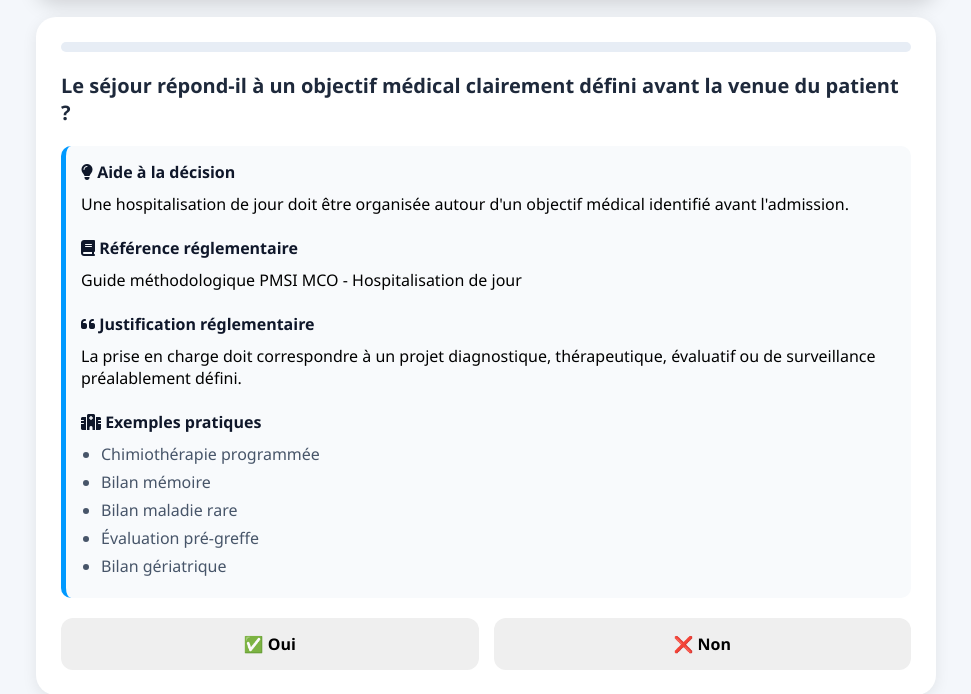
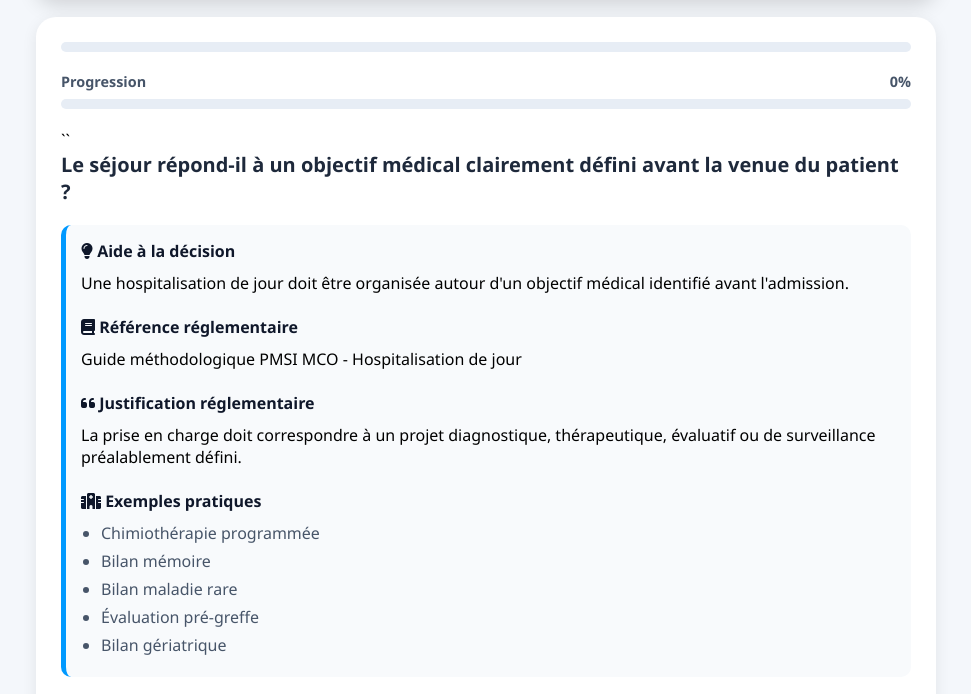
Before and after one commit to pierrenicolas35/hdjverif, a plain HTML site: page index.html in a window 1280 px wide. Shown: the part 142-836 px from the top of the page, without its empty margins (154-1125 px from the left). Drawn offline with Linux system fonts and the light colour scheme.

Commit message:
Update index.html

```diff
--- a/index.html
+++ b/index.html
@@ -10,6 +10,38 @@
         href="https://cdnjs.cloudflare.com/ajax/libs/font-awesome/6.5.1/css/all.min.css">
 
     <style>
+.progress-wrapper {
+    margin-bottom: 20px;
+}
+
+.progress-label {
+    display: flex;
+    justify-content: space-between;
+    margin-bottom: 8px;
+    font-size: 0.9rem;
+    color: #475569;
+    font-weight: 600;
+}
+
+.progress-bar {
+    width: 100%;
+    height: 12px;
+    background: #e2e8f0;
+    border-radius: 50px;
+    overflow: hidden;
+}
+
+.progress-fill {
+    width: 0%;
+    height: 100%;
+    background: linear-gradient(
+        90deg,
+        #0066cc,
+        #00b894
+    );
+    transition: width 0.4s ease;
+}
+
         * {
             box-sizing: border-box;
             margin: 0;
@@ -219,7 +251,19 @@
                     <div id="progress" class="progress"></div>
                 </div>
             </div>
+<div class="progress-wrapper">
 
+    <div class="progress-label">
+        <span>Progression</span>
+        <span id="progress-text">0%</span>
+    </div>
+
+    <div class="progress-bar">
+        <div id="progress-fill" class="progress-fill"></div>
+    </div>
+
+</div>
+``
             <div id="question">
                 Chargement...
             </div>
```
